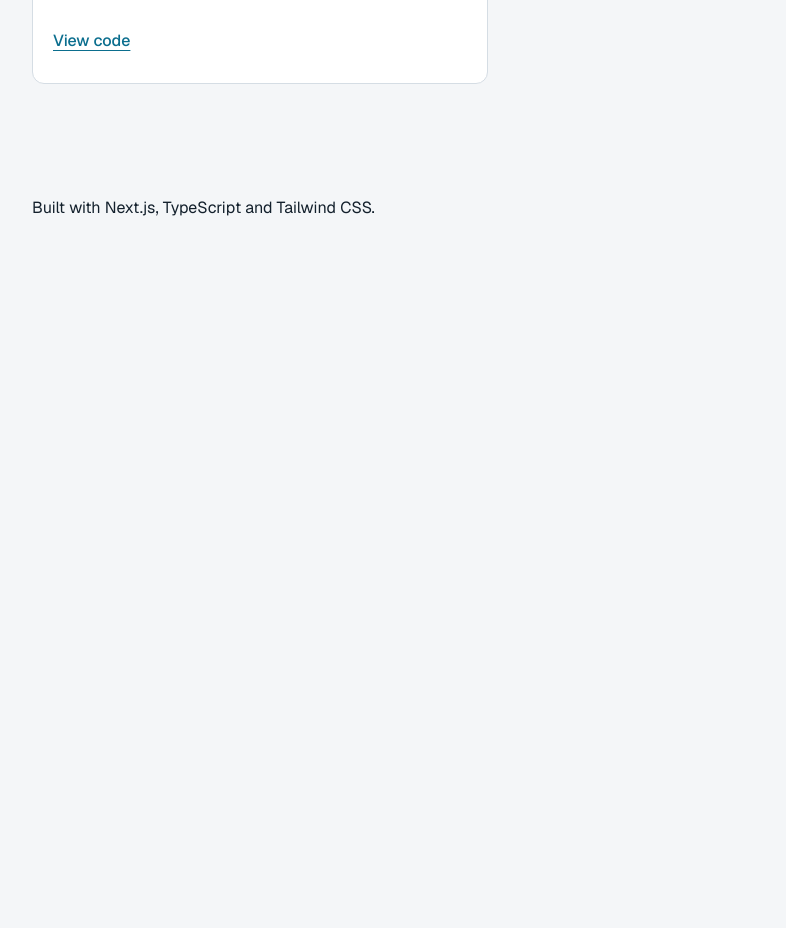
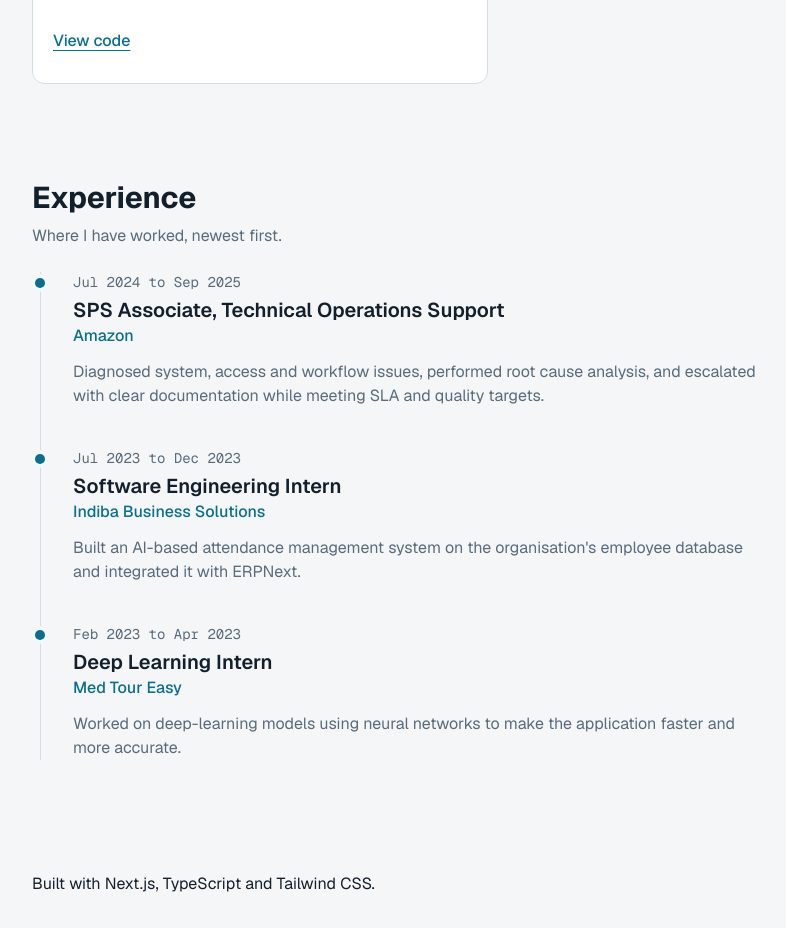
Before and after one commit to Satyam-AI/portfolio, a Next.js app: page / in a window 1280 px wide. Shown: the part 2220-3148 px from the top of the page, without its empty margins (144-930 px from the left). Before the commit the page ends 2472 px from the top, so only its background shows below. Built offline with nearby package versions, Linux system fonts and the light colour scheme.

Commit message:
feat: add experience timeline section (#28)

```diff
--- a/app/page.tsx
+++ b/app/page.tsx
@@ -1,3 +1,5 @@
+import ExperienceList from "@/components/ExperienceList";
+import { experience } from "@/content/experience";
 import Hero from "@/components/Hero";
 import ProjectList from "@/components/ProjectList";
 import SkillTree from "@/components/SkillTree";
@@ -28,6 +30,13 @@ export default function Home() {
         </p>
         <ProjectList projects={orderedProjects} />
       </section>
+      <section id="experience" className="py-12">
+        <h2 className="text-2xl font-bold text-text sm:text-3xl">Experience</h2>
+        <p className="mt-2 mb-6 text-text-muted">
+          Where I have worked, newest first.
+        </p>
+        <ExperienceList entries={experience} />
+      </section>
     </>
   );
 }
--- /dev/null
+++ b/components/ExperienceList.tsx
@@ -0,0 +1,23 @@
+import type { Experience } from "@/content/types";
+
+export default function ExperienceList({ entries }: { entries: Experience[] }) {
+  return (
+    <ol className="ml-2 border-l border-border">
+      {entries.map((entry) => (
+        <li
+          key={`${entry.company}-${entry.period}`}
+          className="relative pb-10 pl-8 last:pb-0"
+        >
+          <span
+            aria-hidden="true"
+            className="absolute top-1.5 -left-1.5 h-2.5 w-2.5 rounded-full bg-accent ring-4 ring-bg"
+          />
+          <p className="font-mono text-sm text-text-muted">{entry.period}</p>
+          <h3 className="mt-1 text-xl font-semibold text-text">{entry.role}</h3>
+          <p className="font-medium text-accent">{entry.company}</p>
+          <p className="mt-3 max-w-prose text-text-muted">{entry.summary}</p>
+        </li>
+      ))}
+    </ol>
+  );
+}
```
